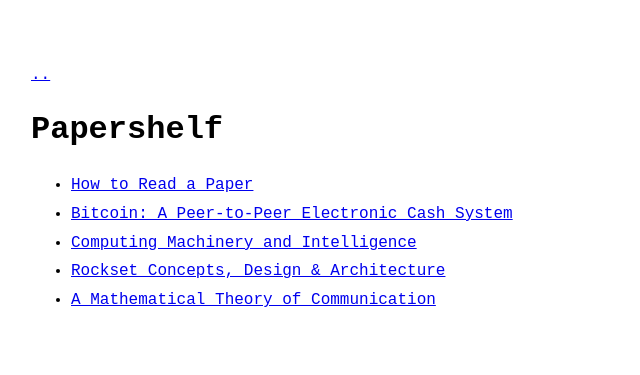
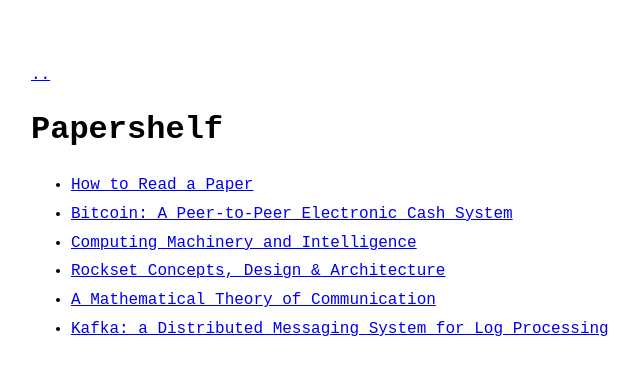
Before and after one commit to vishalvibes/vishalvibes.github.io, a Jekyll site: the page built from papershelf.md, in a window 1280 px wide. Shown: the top 375 px of the page, without its empty margins (289-929 px from the left). Built offline with Jekyll 4.4.1, drawn with Linux system fonts in a browser that asks for light colours.

Commit message:
Add Kafka paper to papershelf.md

```diff
--- a/papershelf.md
+++ b/papershelf.md
@@ -12,3 +12,4 @@ permalink: /papershelf
 - [Computing Machinery and Intelligence](https://redirect.cs.umbc.edu/courses/471/papers/turing.pdf)
 - [Rockset Concepts, Design & Architecture](https://rockset.com/Rockset_Concepts_Design_Architecture.pdf)
 - [A Mathematical Theory of Communication](https://people.math.harvard.edu/~ctm/home/text/others/shannon/entropy/entropy.pdf)
+- [Kafka: a Distributed Messaging System for Log Processing](https://notes.stephenholiday.com/Kafka.pdf)
```
